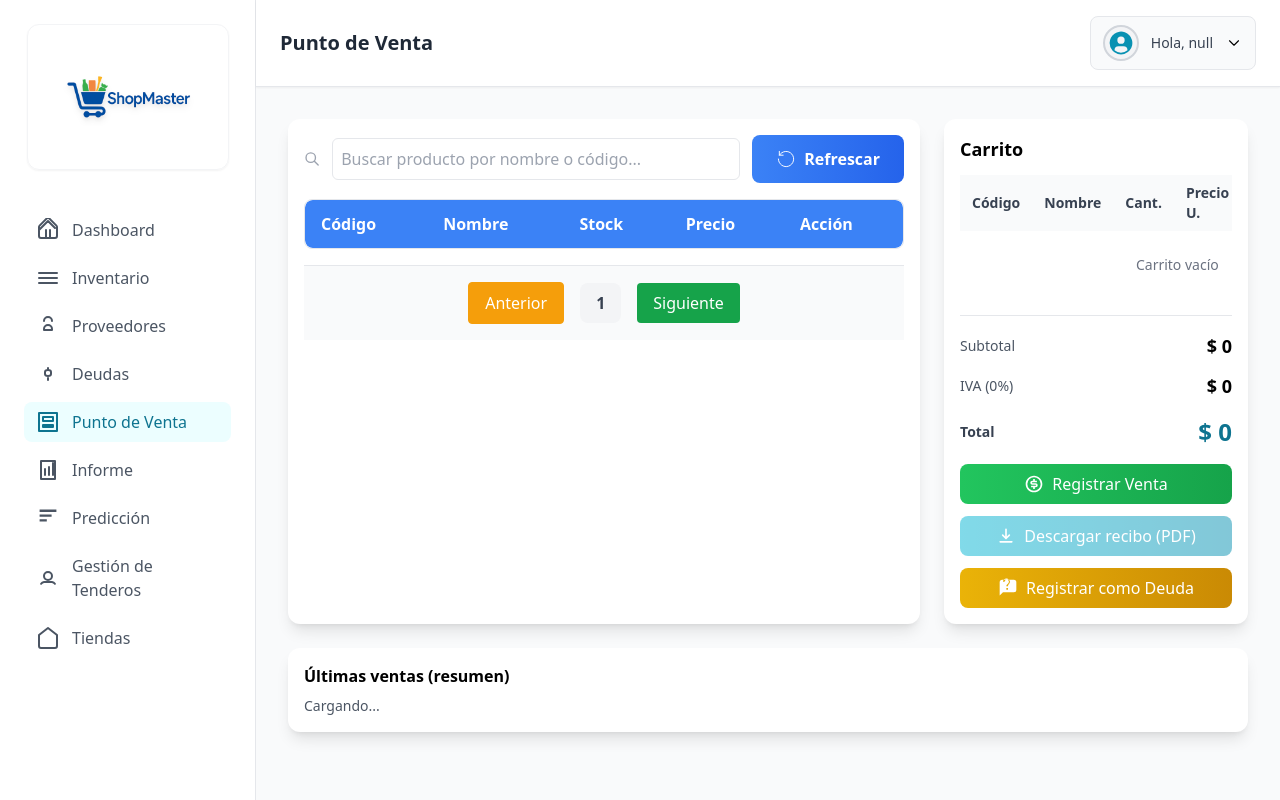
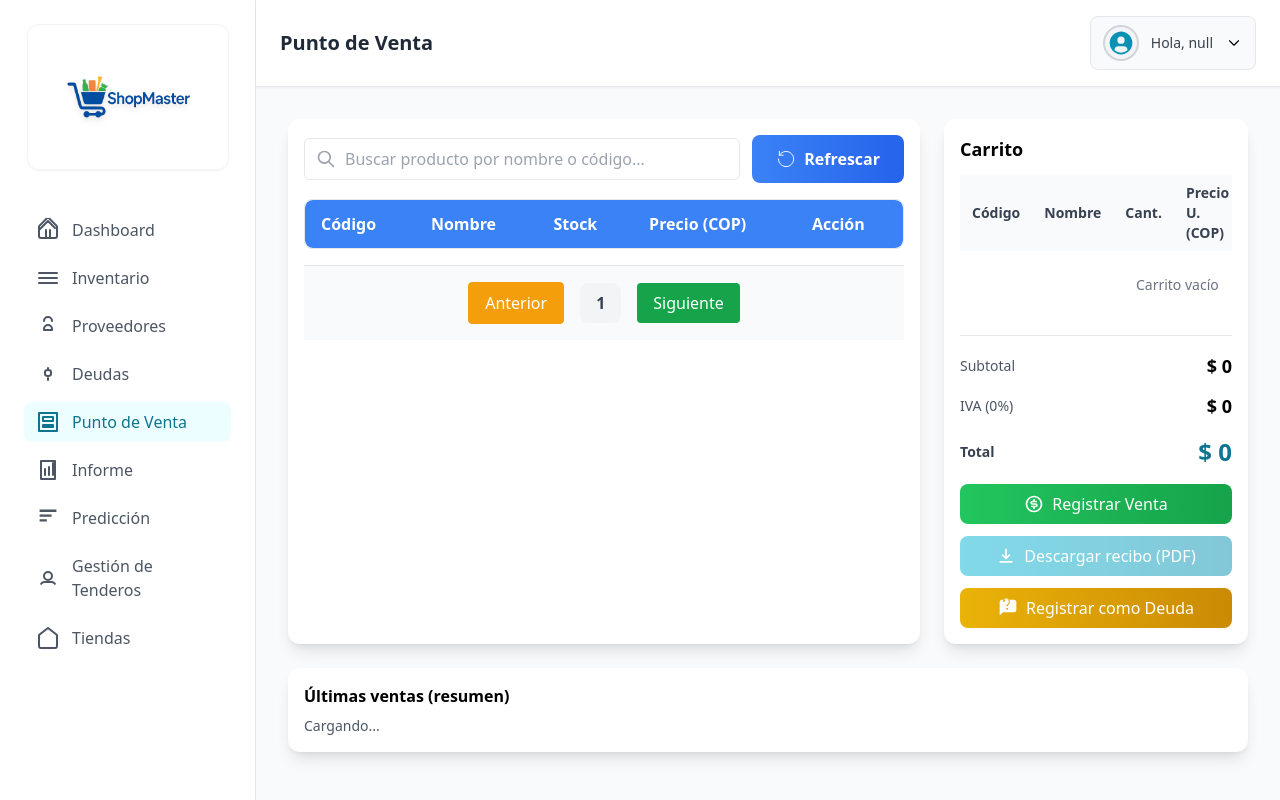
Before and after one commit to 5cjmm/ProyectodeAula, a Spring app: page /PuntoVenta in a window 1280 px wide. Run offline with Thymeleaf, Linux system fonts and the light colour scheme; the template is opened without the code that fills it, so the values that code supplies are empty; some libraries are stand-ins or nearby versions.

Commit message:
Añadidos de SVG en deudas y punto de venta

```diff
--- a/src/main/resources/templates/PuntoVenta.html
+++ b/src/main/resources/templates/PuntoVenta.html
@@ -216,19 +216,21 @@
           <div class="grid grid-cols-1 lg:grid-cols-3 gap-6 mb-6">
             <div class="lg:col-span-2 bg-white rounded-xl shadow-lg p-4">
               <div class="flex items-center gap-3">
-                <svg class="h-6 w-6 text-gray-400" fill="none" stroke="currentColor" viewBox="0 0 24 24">
+                <div class="relative w-full">
+                  <svg class="absolute left-3 top-1/2 -translate-y-1/2 h-5 w-5 text-gray-400 pointer-events-none"
+                      fill="none" stroke="currentColor" viewBox="0 0 24 24">
                     <path stroke-linecap="round" stroke-linejoin="round" stroke-width="2"
                           d="M21 21l-6-6m2-5a7 7 0 11-14 0 7 7 0 0114 0z" />
                   </svg>
                   <input id="buscarProducts" type="text" placeholder="Buscar producto por nombre o código..."
-                  class="w-full pl-2 py-2 border border-gray-200 rounded-md focus:ring-1 focus:ring-cyan-500" />
+                        class="w-full pl-10 py-2 border border-gray-200 rounded-md focus:ring-1 focus:ring-cyan-500 focus:outline-none" />
+                </div>
+
                 <button id="refrescarProducts" class="flex items-center gap-2 bg-gradient-to-r from-blue-500 to-blue-600
                       hover:from-blue-600 hover:to-blue-700 text-white font-semibold
                       px-6 py-3 rounded-lg transition-all duration-200 transform
                       hover:scale-[1.02] hover:shadow-lg focus:outline-none focus:ring-2
                       focus:ring-blue-400 focus:ring-offset-2">
-
-                  <!-- SVG de refrescar -->
                   <svg xmlns="http://www.w3.org/2000/svg" viewBox="0 0 21 21" class="h-5 w-5" fill="none"
                       stroke="#ffffff" stroke-linecap="round" stroke-linejoin="round">
                     <g fill="none" fill-rule="evenodd">
@@ -236,11 +238,10 @@
                       <path d="M7.5 6.5h-4v-4" />
                     </g>
                   </svg>
-
                   Refrescar
                 </button>
+              </div>
 
-              </div>
 
               <!-- Productos disponibles -->
               <div class="mt-4">
@@ -251,7 +252,7 @@
                         <th class="px-4 py-3 text-left">Código</th>
                         <th class="px-4 py-3 text-left">Nombre</th>
                         <th class="px-4 py-3 text-left">Stock</th>
-                        <th class="px-4 py-3 text-left">Precio</th>
+                        <th class="px-4 py-3 text-left">Precio (COP)</th>
                         <th class="px-4 py-3 text-left">Acción</th>
                       </tr>
                     </thead>
@@ -298,8 +299,8 @@
                       <th class="px-3 py-2 text-left">Código</th>
                       <th class="px-3 py-2 text-left">Nombre</th>
                       <th class="px-3 py-2 text-left">Cant.</th>
-                      <th class="px-3 py-2 text-left">Precio U.</th>
-                      <th class="px-3 py-2 text-left">Subtotal</th>
+                      <th class="px-3 py-2 text-left">Precio U. (COP)</th>
+                      <th class="px-3 py-2 text-left">Subtotal (COP)</th>
                       <th class="px-3 py-2 text-left">Acción</th>
                     </tr>
                   </thead>
```
Also changed, not shown: src/main/resources/templates/Deudas.html (+11 -2 lines). Lines whose indentation alone changed are shown as unchanged.
